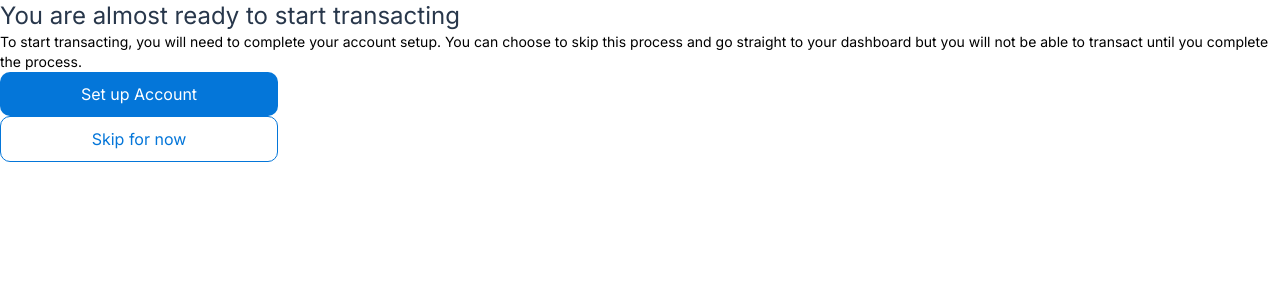
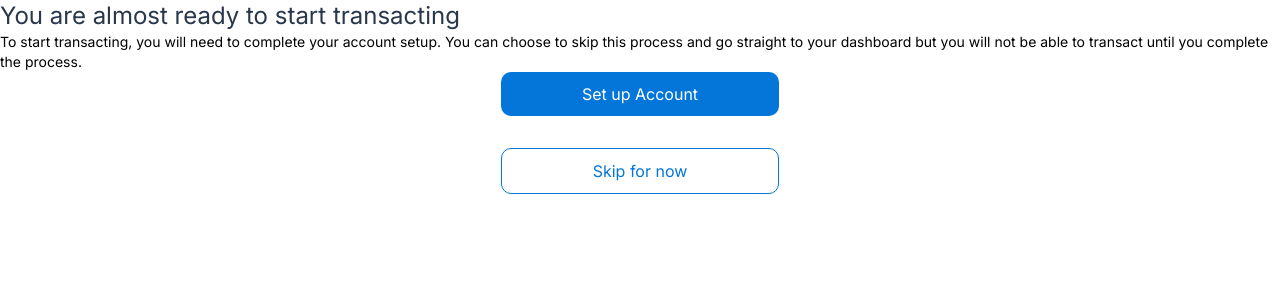
Before and after one commit to Maxwell011/moni-finance, a Next.js app: page /setup in a window 1280 px wide. Shown: the top 300 px of the page. Built offline with nearby package versions, Linux system fonts and the light colour scheme.

Commit message:
Add Link component to skip button

```diff
--- a/src/app/setup/page.tsx
+++ b/src/app/setup/page.tsx
@@ -1,3 +1,5 @@
+import Link from "next/link";
+
 const page = () => {
   return (
     <>
@@ -13,12 +15,14 @@
             the process.
           </p>
 
-          <div>
+          <div className='flex flex-col items-center gap-8'>
             <button className='flex w-[278px] justify-center items-center gap-4 text-white text-base not-italic font-normal leading-[normal] p-3 rounded-[10px] bg-[#0476D9]'>
               Set up Account
             </button>
             <button className='text-[#0476D9] text-base font-normal leading-[normal] border border-solid border-[#0476D9] flex w-[278px] justify-center items-center gap-4 p-3 rounded-[10px]'>
-              Skip for now
+              <Link href='/home' legacyBehavior>
+                Skip for now
+              </Link>
             </button>
           </div>
         </div>
```
